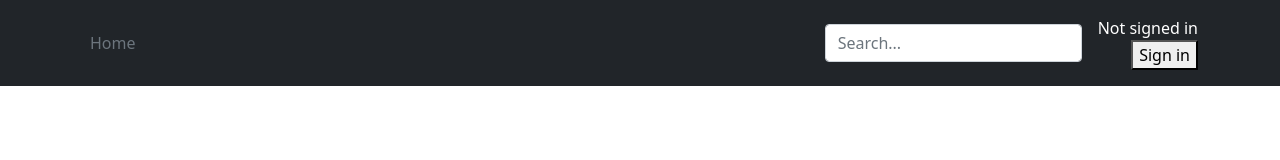
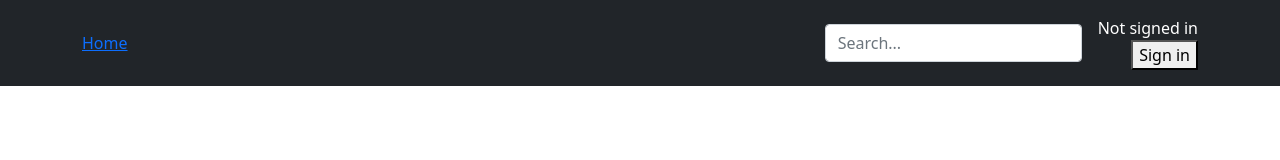
Before and after one commit to bramcoen/S6Frontend, a Next.js app: page / in a window 1280 px wide. Shown: the top 160 px of the page. Built offline with nearby package versions, Linux system fonts and the light colour scheme; no server answers.

Commit message:
Menu options

```diff
--- a/pages/header/header.js
+++ b/pages/header/header.js
@@ -1,11 +1,12 @@
 import React, { Component } from 'react'
 import { useSession, signIn, signOut } from "next-auth/react"
+import Link from "next/link";
 
 export default function Header() {
 
-
         const { data: session } = useSession()
-    console.log(session);
+        let profileUrl = "";
+        if (session != null && session.username !== undefined) {profileUrl = "/profile/"+session.username};
         return (
             <header className="p-3 bg-dark text-white">
                 <div className="container">
@@ -17,7 +18,11 @@ export default function Header() {
                         </a>*/}
 
                         <ul className="nav col-12 col-lg-auto me-lg-auto mb-2 justify-content-center mb-md-0">
-                            <li><a href="#" className="nav-link px-2 text-secondary">Home</a></li>
+                            <li><Link href="/" className="nav-link px-2 text-secondary">Home</Link></li>
+                        </ul>
+
+                        <ul className="nav col-12 col-lg-auto me-lg-auto mb-2 justify-content-center mb-md-0">
+                            {session != null && session.username !== undefined && <li><Link href={profileUrl} className="nav-link px-2 text-secondary">Profile</Link></li>}
                         </ul>
 
                         <form className="col-12 col-lg-auto mb-3 mb-lg-0 me-lg-3">
--- a/pages/index.js
+++ b/pages/index.js
@@ -28,10 +28,8 @@ export default function Home() {
       {session != null && session.username && <div>
         <Head>
         </Head>
-
         <main>
-          <MessageOverview username={session.username}></MessageOverview>
-
+          <h1>Welcome please select an option in the menu</h1>
         </main>
       </div>}
     </>
```
